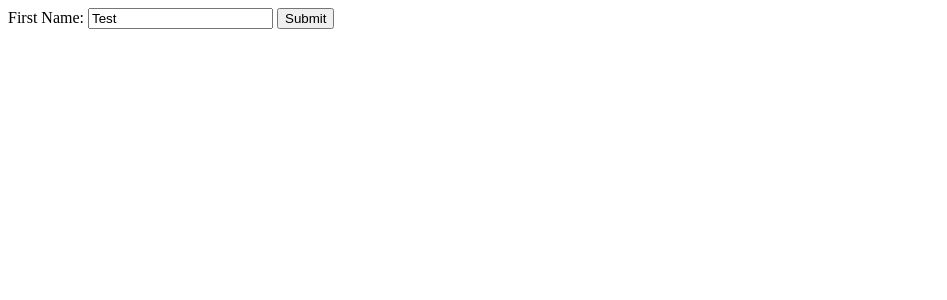
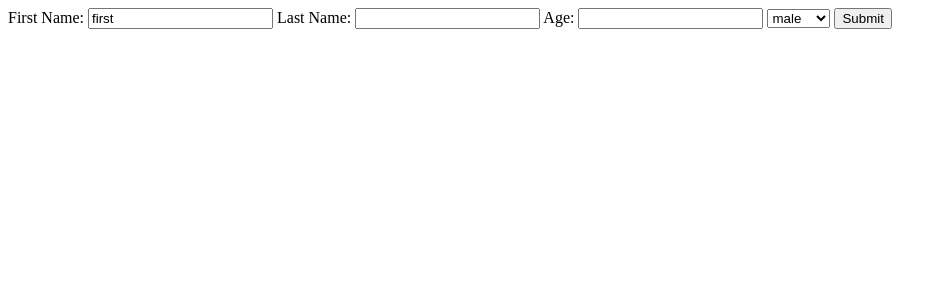
Before and after one commit to lottomansosa/Forms, a Node server app: page /users/new in a window 1280 px wide. Shown: the top 300 px of the page, without its empty margins (0-947 px from the left). Run offline with Node 20, Linux system fonts and the light colour scheme.

Commit message:
completed all requirements for  user upload homework

```diff
--- a/routes/users.js
+++ b/routes/users.js
@@ -8,10 +8,13 @@ router.route('/').get ((req, res) =>{
     res.send('User List');
 }).post((req, res)=>{
     const firstName  = req.body.firstName;
-    const isValid = firstName !=="";
+    const lastName = req.body.lastName;
+    const age = req.body.age;
+    const gender = req.body.gender;
+    const isValid = firstName && lastName && age !=="";
     if(isValid){
-        console.log(`Adding user: ${firstName}`)
-        users.push({firstName});
+        console.log(`Adding user: ${firstName},${lastName},${age},${gender}`)
+        users.push({firstName,lastName,age,gender});
         res.render('users/list', {users});
     }
     else{
@@ -23,7 +26,7 @@ router.get('/list', (req,res) =>{
     res.render('users/list',{users})
 });
 router.get('/new', (req, res)=>{
-    res.render('users/new', {firstName:"Test"})
+    res.render('users/new', {firstName:"first"})
 
 });
 //router.get('/:id', (req, res)=>{
@@ -32,14 +35,14 @@ router.get('/new', (req, res)=>{
 router.route('/:id').get((req, res)=>{
     console.log(req.user);
     console.log('Getting user data!')
-    res.send(`Getting User data for id: ${req.user['name']}`);
+    res.render('users/Info', {user: req.user});
 }).delete((req, res)=>{
     res.send(`Deleting User data for id: ${req.params.id}`);
 }).put((req, res)=>{
     res.send(`Updating User data for id: ${req.params.id}`);
 });
 
-const users = [{firstName:"Joshua"}, {firstName:"Katie"}]
+const users = [{firstName:"Joshua", lastName:"Santana", age: 27, gender: "male"}, {firstName:"Katie", lastName:"Owens", age:24, gender:"female"}]
 router.param("id", (req, res, next, id) =>{
     req.user = users[id];
     next();
--- a/views/users/list.ejs
+++ b/views/users/list.ejs
@@ -9,9 +9,11 @@
     <h1>Our Current Users</h1>
     <ul>
     <%
-        let users = locals.users;
+        let counter = 0;
+        //let users = locals.users;
         for (user of users){ %>
-            <li><%= user.firstName %> </li>
+            <li><a href="/users/<%=counter%>"><%= user.firstName %> <%= user.lastName %></a> </li>
+            <%counter++%>
 
         <% } %>
         </ul>
--- a/views/users/new.ejs
+++ b/views/users/new.ejs
@@ -11,6 +11,20 @@
             First Name:
             <input type="text" name ="firstName" value ="<%= locals.firstName%>">
         </label>
+          <label for="lastName">
+                Last Name:
+                <input type="text" name ="lastName" value = "<%= locals.lastName%>">
+            </label>
+            <label for ="age">
+                Age:
+                <input type="text" name = "age" value = "<%= locals.age %>">
+            </label>
+            <label for="gender">
+           <select name = "gender">
+            <option value = "male">male</option>
+            <option value = "female">female</option>
+           </select>
+           </label>
         <button type ="submit">Submit</button>
     </form>
 </body>
```
Also changed, not shown: views/users/info.ejs (added, +15 -0 lines).
